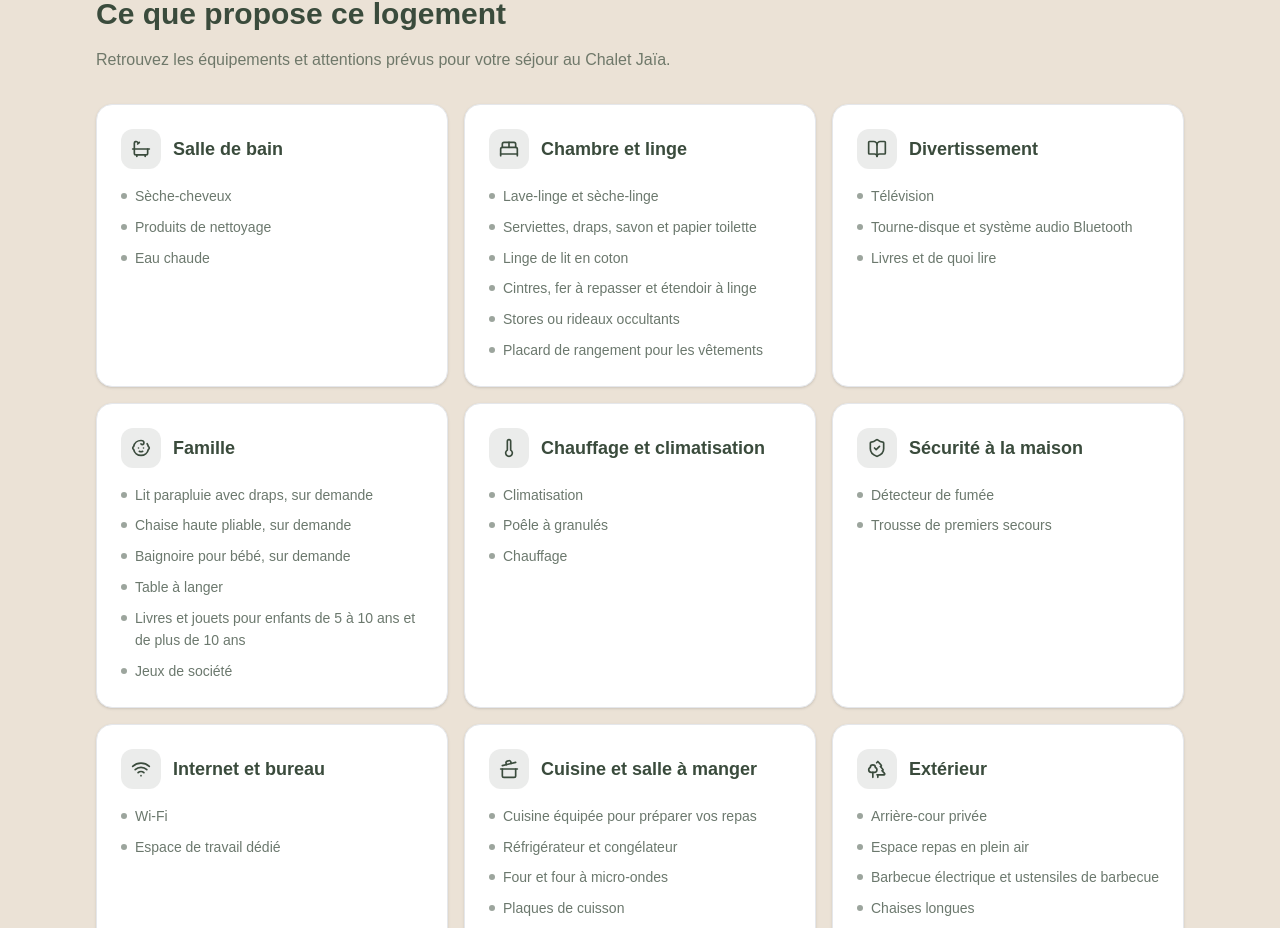
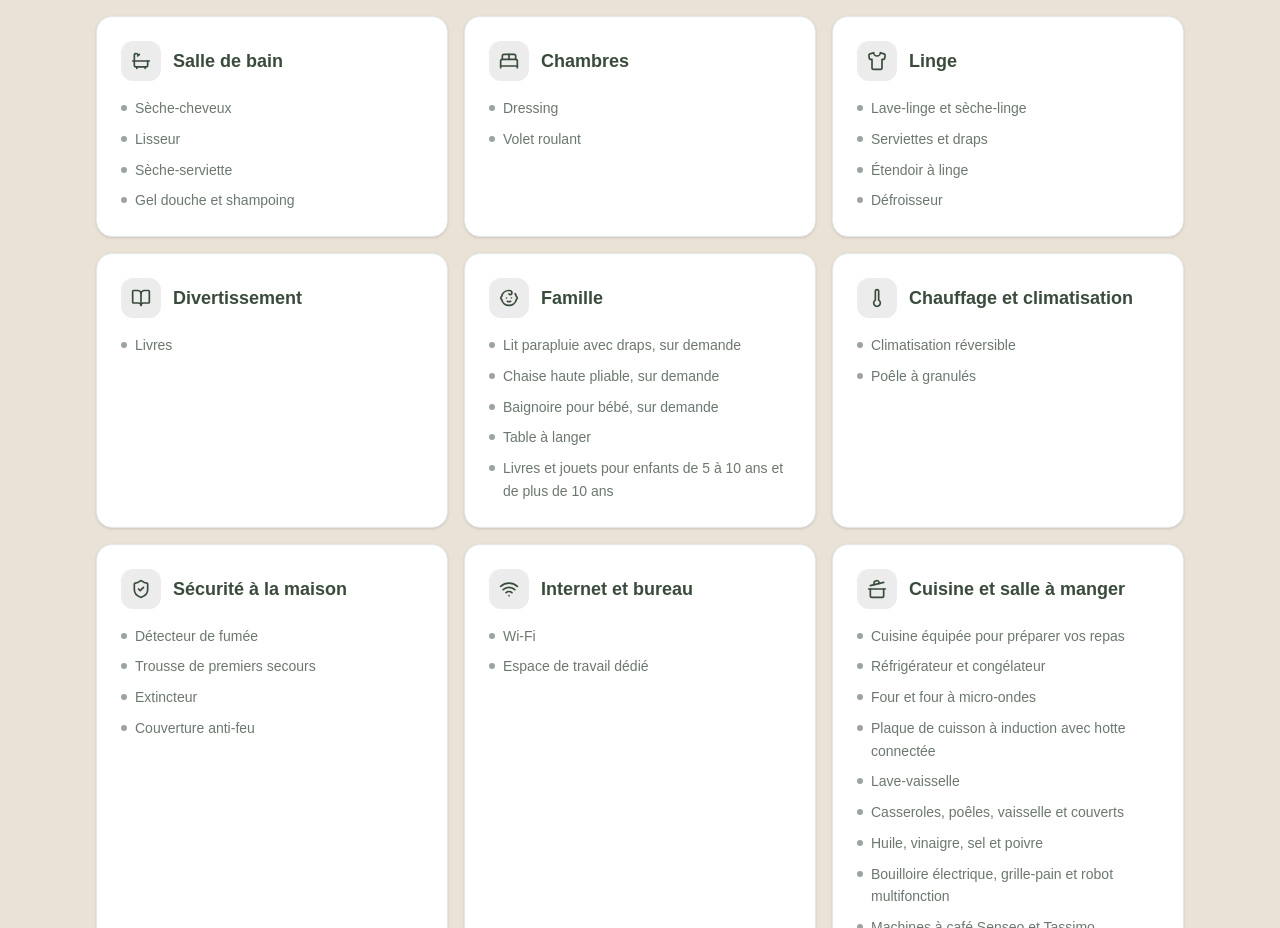
Before and after one commit to alexisgruny/chalet-site, a Next.js app: page /chalet in a window 1280 px wide. Shown: the part 1872-2800 px from the top of the page. Built offline with nearby package versions, Linux system fonts and the light colour scheme.

Commit message:
Update chalet amenities and cleaning terms
Co-authored-by: Copilot <223556219+Copilot@users.noreply.github.com>

```diff
--- a/src/app/tarifs/page.tsx
+++ b/src/app/tarifs/page.tsx
@@ -47,7 +47,6 @@ const included = [
 ];
 
 const supplements = [
-  "Forfait ménage de fin de séjour en option : 120 €",
   "Taxe de séjour en sus (par personne et par nuit)",
   "Borne de recharge électrique : 25 € le week-end, 45 € la semaine",
 ];
@@ -116,7 +115,7 @@ export default function TarifsPage() {
         <div className="container-section">
           <h2 className="title-section-beige">Prix selon la saison</h2>
           <p className="text-muted mb-8 max-w-2xl">
-            Linge et Wi-Fi inclus. Forfait ménage de fin de séjour en option : 120 €.
+            Linge et Wi-Fi inclus. Forfait ménage de fin de séjour obligatoire : 120 €.
           </p>
 
           <div className="grid gap-4 md:grid-cols-2 md:gap-6 lg:grid-cols-3 max-w-5xl mx-auto">
--- a/src/components/section/description.tsx
+++ b/src/components/section/description.tsx
@@ -1,5 +1,4 @@
 import Image from "next/image";
-import Link from "next/link";
 
 
 export default function Description() {
@@ -50,9 +49,6 @@ export default function Description() {
           <div>• Lits faits & serviettes fournis</div>
           <div>• Arrivée autonome</div>
         </div>
-              <Link href="/chalet" className="btn-secondary gap-2 mt-4">
-                Voir les détails du chalet
-              </Link>
       </div>
     </div>
   </div>
--- a/src/components/section/equipements.tsx
+++ b/src/components/section/equipements.tsx
@@ -7,6 +7,7 @@ import {
   CookingPot,
   KeyRound,
   ShieldCheck,
+  Shirt,
   Thermometer,
   Trees,
   Wifi,
@@ -21,28 +22,30 @@ const amenities: {
   {
     title: "Salle de bain",
     icon: Bath,
-    items: ["Sèche-cheveux", "Produits de nettoyage", "Eau chaude"],
+    items: ["Sèche-cheveux", "Lisseur", "Sèche-serviette", "Gel douche et shampoing"],
   },
   {
-    title: "Chambre et linge",
+    title: "Chambres",
     icon: BedDouble,
     items: [
+      "Dressing",
+      "Volet roulant",
+    ],
+  },
+  {
+    title: "Linge",
+    icon: Shirt,
+    items: [
       "Lave-linge et sèche-linge",
-      "Serviettes, draps, savon et papier toilette",
-      "Linge de lit en coton",
-      "Cintres, fer à repasser et étendoir à linge",
-      "Stores ou rideaux occultants",
-      "Placard de rangement pour les vêtements",
+      "Serviettes et draps",
+      "Étendoir à linge",
+      "Défroisseur",
     ],
   },
   {
     title: "Divertissement",
     icon: BookOpen,
-    items: [
-      "Télévision",
-      "Tourne-disque et système audio Bluetooth",
-      "Livres et de quoi lire",
-    ],
+    items: ["Livres"],
   },
   {
     title: "Famille",
@@ -53,18 +56,22 @@ const amenities: {
       "Baignoire pour bébé, sur demande",
       "Table à langer",
       "Livres et jouets pour enfants de 5 à 10 ans et de plus de 10 ans",
-      "Jeux de société",
     ],
   },
   {
     title: "Chauffage et climatisation",
     icon: Thermometer,
-    items: ["Climatisation", "Poêle à granulés", "Chauffage"],
+    items: ["Climatisation réversible", "Poêle à granulés"],
   },
   {
     title: "Sécurité à la maison",
     icon: ShieldCheck,
-    items: ["Détecteur de fumée", "Trousse de premiers secours"],
+    items: [
+      "Détecteur de fumée",
+      "Trousse de premiers secours",
+      "Extincteur",
+      "Couverture anti-feu",
+    ],
   },
   {
     title: "Internet et bureau",
@@ -78,12 +85,12 @@ const amenities: {
       "Cuisine équipée pour préparer vos repas",
       "Réfrigérateur et congélateur",
       "Four et four à micro-ondes",
-      "Plaques de cuisson",
+      "Plaque de cuisson à induction avec hotte connectée",
       "Lave-vaisselle",
       "Casseroles, poêles, vaisselle et couverts",
-      "Huile, sel et poivre",
-      "Bouilloire électrique, grille-pain et blender",
-      "Verres à vin, table à manger et café",
+      "Huile, vinaigre, sel et poivre",
+      "Bouilloire électrique, grille-pain et robot multifonction",
+      "Machines à café Senseo et Tassimo",
     ],
   },
   {
@@ -92,6 +99,7 @@ const amenities: {
     items: [
       "Arrière-cour privée",
       "Espace repas en plein air",
+      "Jeux d'extérieur : pétanque et quilles finlandaises",
       "Barbecue électrique et ustensiles de barbecue",
       "Chaises longues",
       "Compost",
--- a/src/components/section/pricingPreview.tsx
+++ b/src/components/section/pricingPreview.tsx
@@ -7,7 +7,7 @@ export default function PricingPreview() {
         <h2 className="title-section-beige">Tarifs</h2>
         <p className="text-muted mb-8 max-w-2xl">
           Deux tarifs selon la période : basse saison (hors vacances scolaires) et haute saison
-          (vacances scolaires). Linge et Wi-Fi inclus. Forfait ménage de fin de séjour en option : 120 €.
+          (vacances scolaires). Linge et Wi-Fi inclus. Forfait ménage de fin de séjour obligatoire : 120 €.
         </p>
 
         <div className="grid gap-4 sm:grid-cols-2 max-w-xl">
--- a/src/components/section/services.tsx
+++ b/src/components/section/services.tsx
@@ -15,7 +15,7 @@ const services = [
     items: [
       "Lits faits à votre arrivée",
       "Serviettes et draps fournis",
-      "Forfait ménage de fin de séjour en option : 120 €",
+      "Forfait ménage de fin de séjour obligatoire : 120 €",
       "Ménage pendant le séjour sur demande (en supplément)",
     ],
   },
```
